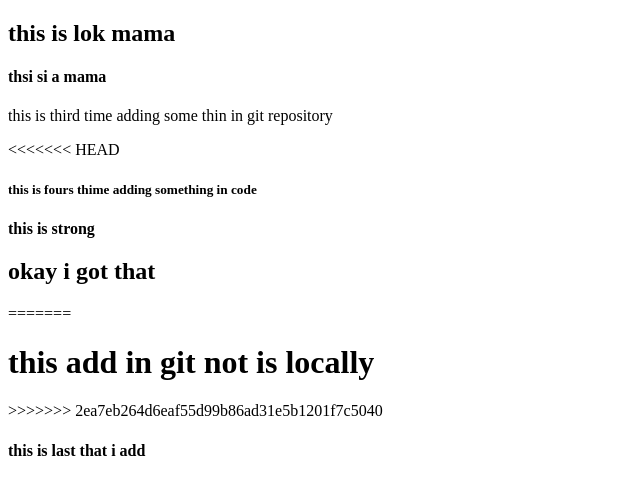
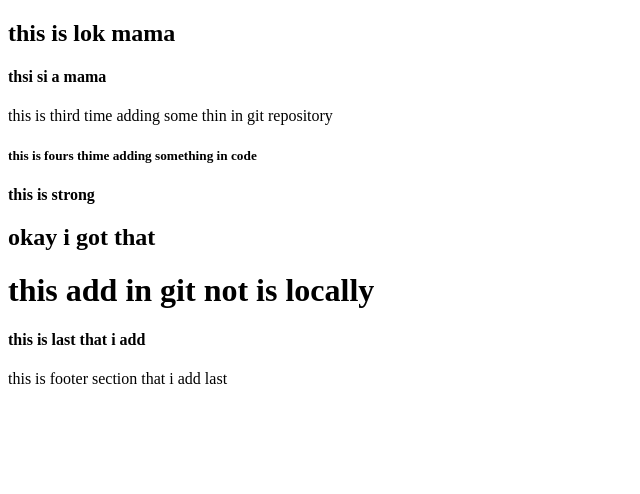
Before and after one commit to ahmed-jabed/third-try, a plain HTML site: page index.html in a window 1280 px wide. Shown: the whole page, without its empty margins (0-640 px from the left). Drawn offline with Linux system fonts and the light colour scheme.

Commit message:
this is footer

```diff
--- a/index.html
+++ b/index.html
@@ -9,16 +9,16 @@
     <h2>this is lok mama</h2>
     <h4> thsi si a mama</h4>
     <p> this is third time adding some thin in git repository</p>
-<<<<<<< HEAD
+
     <h5>this is fours thime adding something in code </h5>
     <strong>this is strong</strong>
     <h2> okay i got that
 
     </h2>
-=======
+
     <h1> this add in git not is locally </h1>
 
->>>>>>> 2ea7eb264d6eaf55d99b86ad31e5b1201f7c5040
 <h4> this  is last that i add</h4>
+<footer>this is footer section that i add last</footer>
 </body>
 </html>
```
